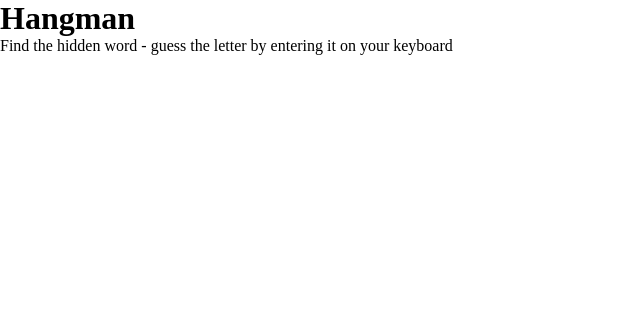
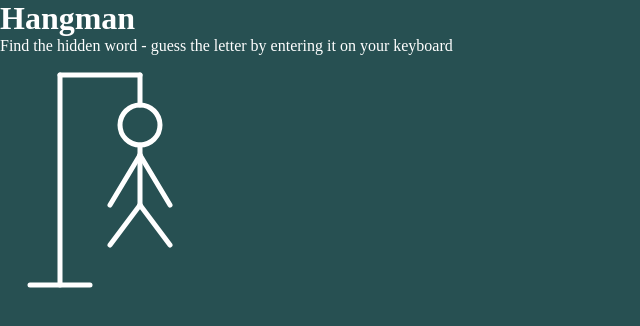
Before and after one commit to Malik786-git/Classic-Hangman-Game, a plain HTML site: page index.html in a window 1280 px wide. Shown: the whole page, without its empty margins (0-640 px from the left). Drawn offline with Linux system fonts and the light colour scheme.

Commit message:
html in progress

```diff
--- a/index.html
+++ b/index.html
@@ -1,5 +1,6 @@
 <!DOCTYPE html>
 <html lang="en">
+
 <head>
     <meta charset="UTF-8">
     <meta http-equiv="X-UA-Compatible" content="IE=edge">
@@ -7,14 +8,32 @@
     <link rel="stylesheet" href="style.css">
     <title>Hangman Game</title>
 </head>
+
 <body>
     <h1>Hangman</h1>
     <p>Find the hidden word - guess the letter by entering it on your keyboard</p>
 
     <div class="game-container">
-               <svg class="figure-container">
+        <svg height="250" width="250" class="figure-container">
+            <!-- hanging man platform -->
+            <!-- <line x1 y1, x2 y2 /> -->
+            <line x1="60" y1="20" x2="140" y2="20" />
+            <line x1="140" y1="20" x2="140" y2="50" />
+            <line x1="60" y1="20" x2="60" y2="230" />
+            <line x1="30" y1="230" x2="90" y2="230" />
+            <!-- this is the hangman -->
+            <!-- head of man -->
+            <circle cx="140" cy="70" r="20" />
+                <!-- body of man -->
+                <line x1="140" y1="90" x2="140" y2="150" />
+                <!-- arms of man -->
+                <line x1="140" y1="100" x2="110" y2="150" />
+                <line x1="140" y1="100" x2="170" y2="150" />
+                <!-- legs of man -->
+                <line x1="140" y1="150" x2="110" y2="190" />
+                <line x1="140" y1="150" x2="170" y2="190" />
 
-               </svg>
+        </svg>
     </div>
 
 
--- a/style.css
+++ b/style.css
@@ -3,3 +3,13 @@
     margin: 0;
     padding: 0;
 }
+body{
+    background-color: rgb(39, 80, 82);
+    color: white;
+}
+.figure-container{
+    fill: transparent;
+    stroke: white;
+    stroke-width: 5px;
+    stroke-linecap: round;
+}
```
